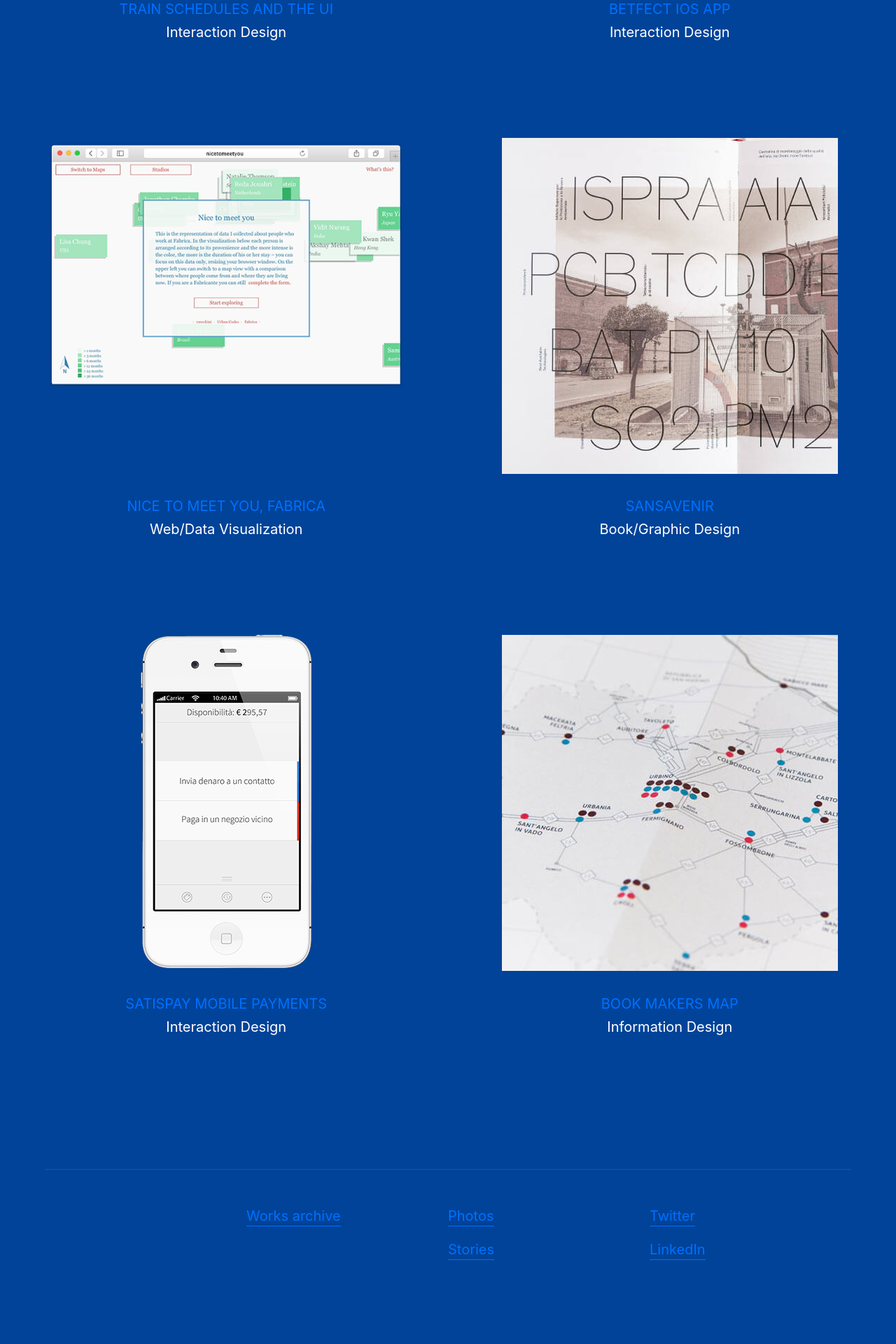
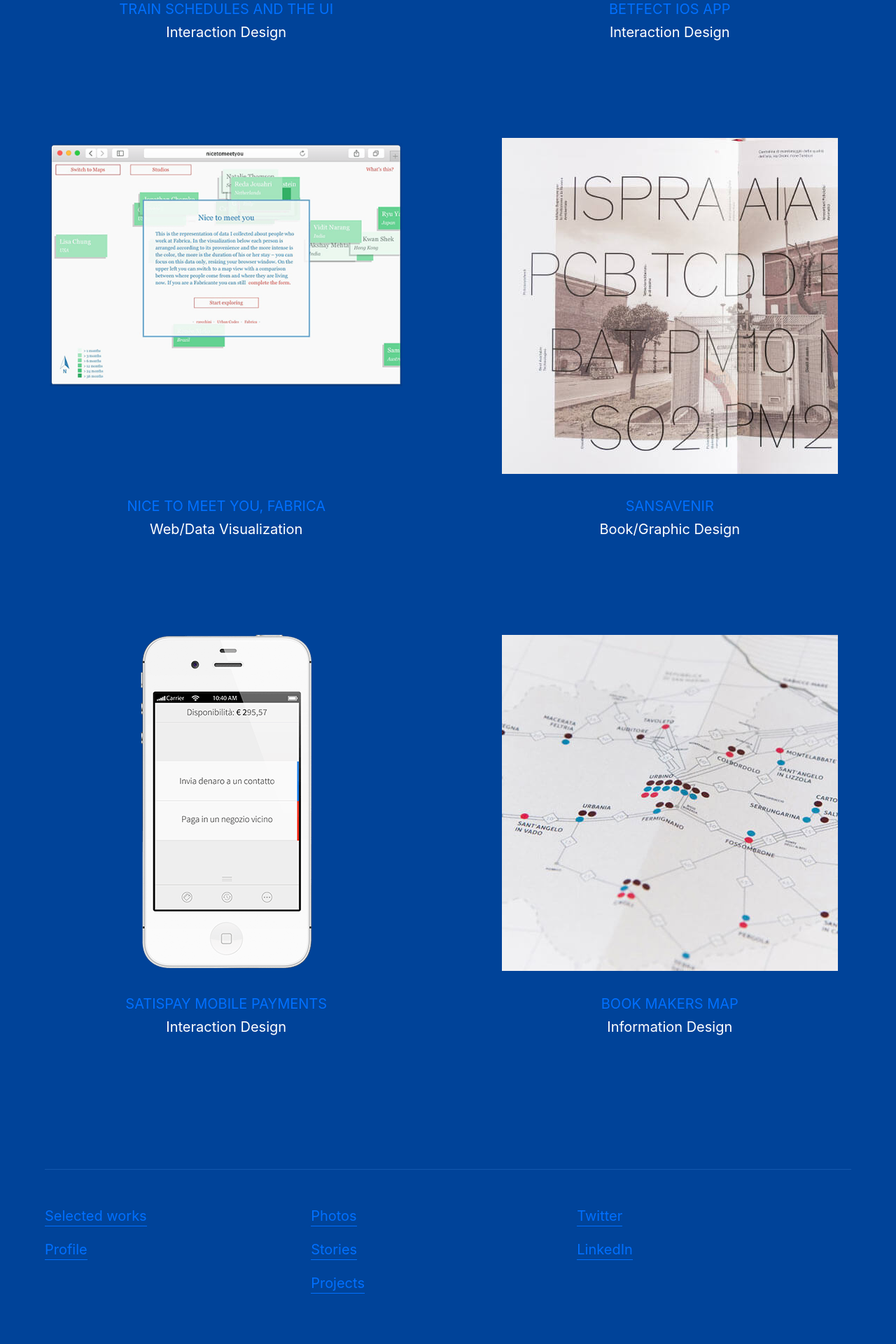
Before and after one commit to rzecchini/riccardozecchini.com, a Jekyll site: the page built from index.md, in a window 1280 px wide. Shown: the part 731-2651 px from the top of the page at 70% size. Built offline with Jekyll 4.4.1, drawn with Linux system fonts in a browser that asks for light colours; nearby versions of some CDN libraries; before the commit the page ends 2603 px from its top, so only the background shows below that.

Commit message:
update footer

```diff
--- a/_includes/footer.html
+++ b/_includes/footer.html
@@ -1,24 +1,31 @@
-<div class="container footer">
-	<footer>
+<div class="container">
+	<footer class="footer">
+			<ul class="footer__col">
+				{% for page in site.pages %}
+					{% if page.work != true %}
+					<li>
+						<a href="{{ page.url }}">{{ page.title }}</a>
+					</li>
+					{% endif %}
+				{% endfor %}
+			</ul>
 			<ul class="footer__col">
 				<li>
-					<a href="http://www.behance.net/rzecchini">Works archive</a>
+					<a href="https://www.flickr.com/photos/picre" target="_blank">Photos</a>
+				</li>
+				<li>
+					<a href="http://stories.riccardozecchini.com/" target="_blank">Stories</a>
+				</li>
+				<li>
+					<a href="http://www.behance.net/rzecchini" target="_blank">Projects</a>
 				</li>
 			</ul>
 			<ul class="footer__col">
 				<li>
-					<a href="https://www.flickr.com/photos/picre">Photos</a>
+					<a href="https://twitter.com/rzecchini" target="_blank">Twitter</a>
 				</li>
 				<li>
-					<a href="http://stories.riccardozecchini.com/">Stories</a>
-				</li>
-			</ul>
-			<ul class="footer__col">
-				<li>
-					<a href="https://twitter.com/rzecchini">Twitter</a>
-				</li>
-				<li>
-					<a href="https://it.linkedin.com/in/rzecchini">LinkedIn</a>
+					<a href="https://it.linkedin.com/in/rzecchini" target="_blank">LinkedIn</a>
 				</li>
 			</ul>
 	</footer>
--- a/_sass/_layout.scss
+++ b/_sass/_layout.scss
@@ -247,28 +247,12 @@
 }
 
 .footer__col {
-    width: 30%;
-    margin-right: 5%;
+    width: 33%;
     float: left;
-    @include screen(big) {
-        width: 25%;
+    &:last-child {
         margin-right: 0;
     }
     li {
         margin-bottom: 1em;
     }
 }
-
-.footer__col:nth-child(1) {
-    @include screen(big) {
-        margin-left: 25%;
-    }
-}
-
-.footer__col:nth-child(3) {
-    margin-right: 0;
-}
-
-.gintouch {
-    padding-top: golden-ratio(2);
-}
--- a/index.md
+++ b/index.md
@@ -1,4 +1,4 @@
 ---
-title: Home
+title: Selected works
 layout: home
 ---
```
